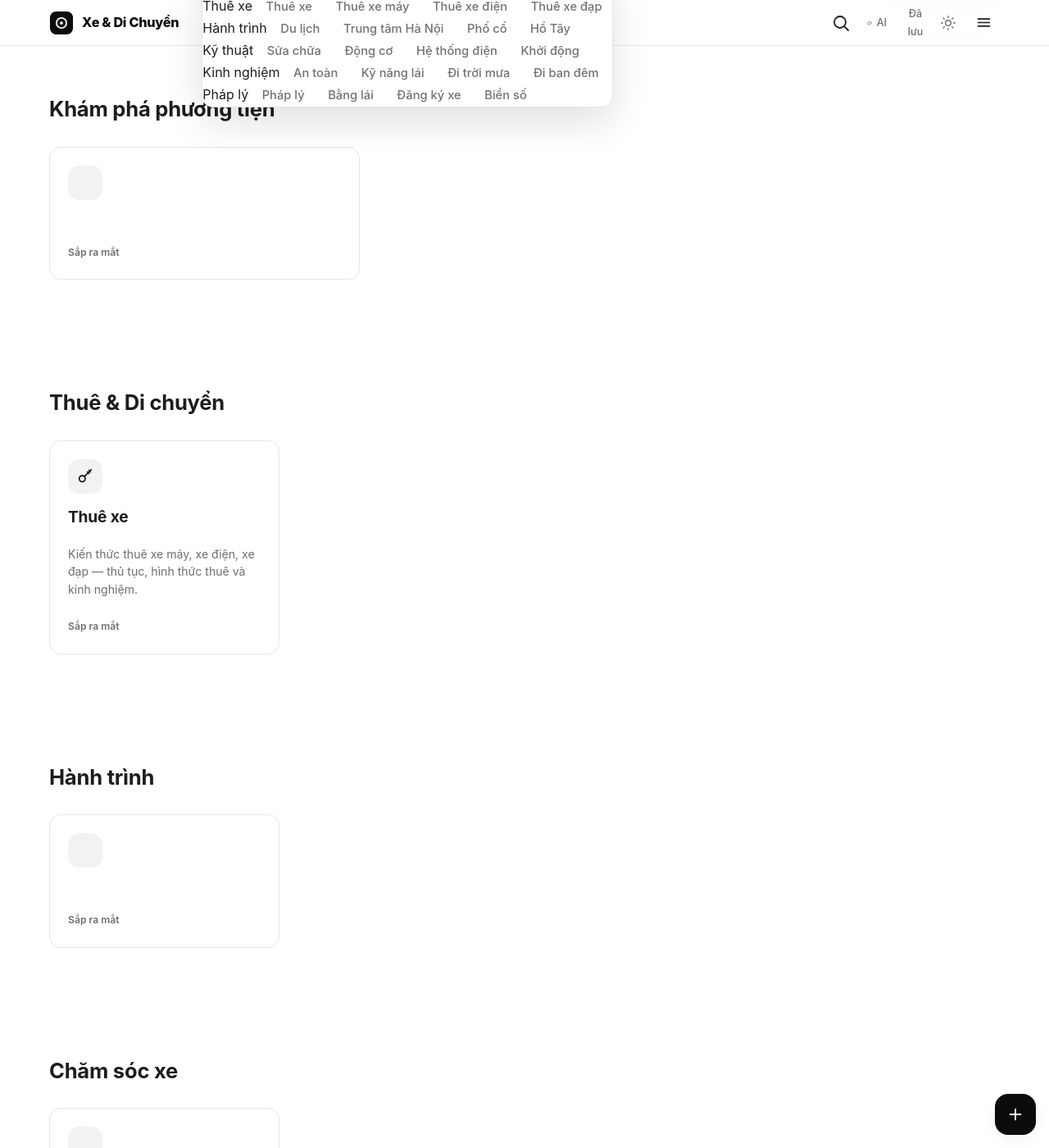
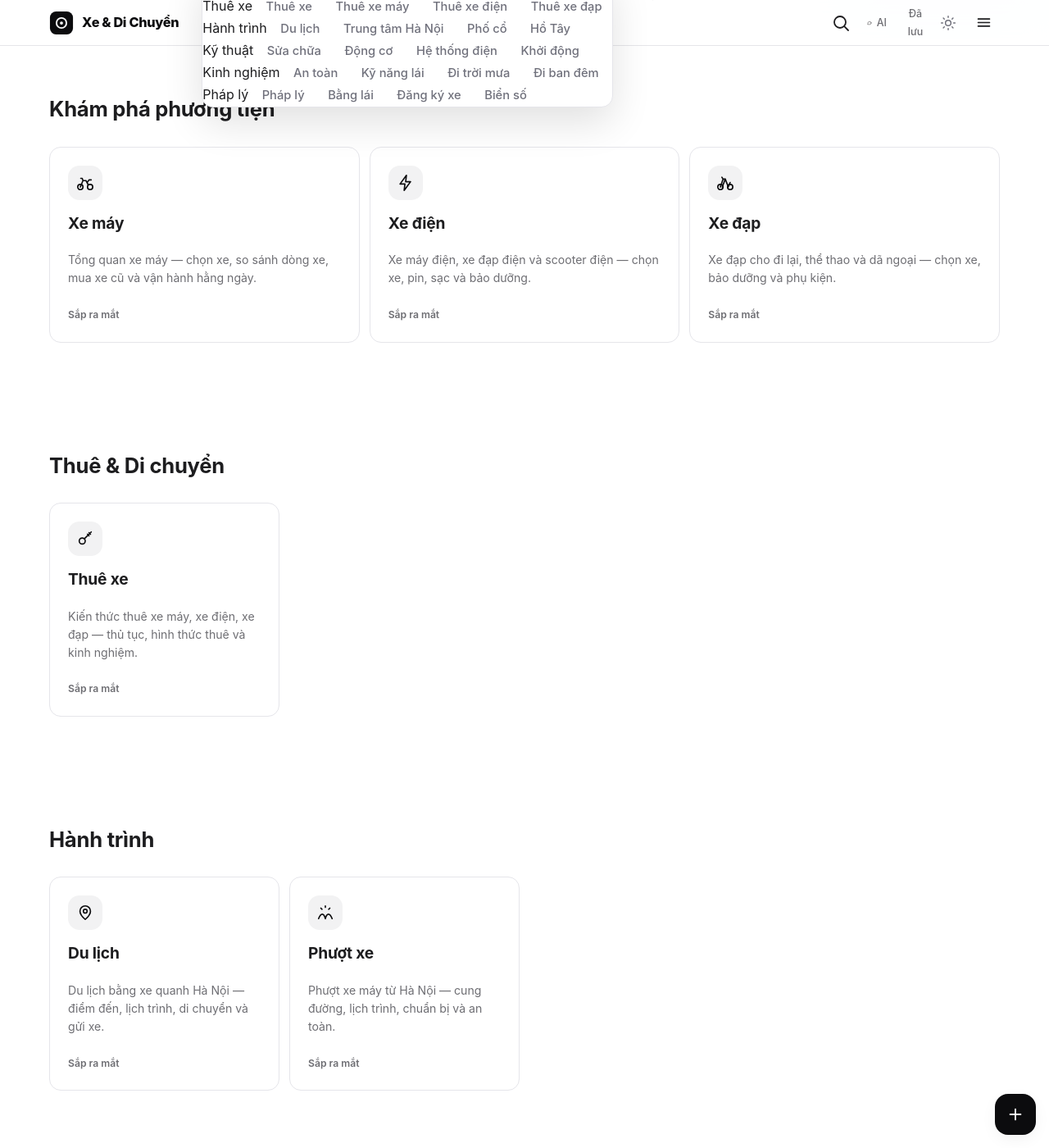
Before and after one commit to codeappweb/lab, a Jekyll site: the page built from index.md, in a window 1280 px wide and 1400 px high, scrolled down 535 px. Shown: the whole window at 82% size. Built offline with Jekyll 4.4.1, drawn with Linux system fonts in a browser that asks for light colours; some of the changed text lies outside the part shown.

Commit message:
fix(build): index.md — sửa 5 vòng lặp Liquid không hợp lệ (filter trong for tag gây warning và section danh mục rỗng) + bỏ 3 newline chèn giữa token

```diff
--- a/index.md
+++ b/index.md
@@ -26,7 +26,7 @@ description: "Kiến thức thực dụng về xe máy, xe điện, xe đạp, s
 <section class="section container" id="danh-muc">
   <h2 class="section-title">Khám phá phương tiện</h2>
   <div class="topic-grid--xl">
-    {% for slug in 'xe-may,xe-dien,xe-dap' | split: ',' %}
+    {% assign slugs = 'xe-may,xe-dien,xe-dap' | split: ',' %}{% for slug in slugs %}
     {% assign p = site.data.taxonomy.parents | where: 'slug', slug | first %}
     {% assign pcount = 0 %}
     {% for post in site.posts %}
@@ -47,7 +47,7 @@ description: "Kiến thức thực dụng về xe máy, xe điện, xe đạp, s
 <section class="section container">
   <h2 class="section-title">Thuê &amp; Di chuyển</h2>
   <div class="topic-grid">
-    {% for slug in 'thue-xe' | split: ',' %}
+    {% assign slugs = 'thue-xe' | split: ',' %}{% for slug in slugs %}
     {% assign p = site.data.taxonomy.parents | where: 'slug', slug | first %}
     {% assign pcount = 0 %}
     {% for post in site.posts %}
@@ -68,7 +68,7 @@ description: "Kiến thức thực dụng về xe máy, xe điện, xe đạp, s
 <section class="section container">
   <h2 class="section-title">Hành trình</h2>
   <div class="topic-grid">
-    {% for slug in 'du-lich,phuot-xe' | split: ',' %}
+    {% assign slugs = 'du-lich,phuot-xe' | split: ',' %}{% for slug in slugs %}
     {% assign p = site.data.taxonomy.parents | where: 'slug', slug | first %}
     {% assign pcount = 0 %}
     {% for post in site.posts %}
@@ -89,7 +89,7 @@ description: "Kiến thức thực dụng về xe máy, xe điện, xe đạp, s
 <section class="section container">
   <h2 class="section-title">Chăm sóc xe</h2>
   <div class="topic-grid">
-    {% for slug in 'sua-chua,phu-tung' | split: ',' %}
+    {% assign slugs = 'sua-chua,phu-tung' | split: ',' %}{% for slug in slugs %}
     {% assign p = site.data.taxonomy.parents | where: 'slug', slug | first %}
     {% assign pcount = 0 %}
     {% for post in site.posts %}
@@ -110,7 +110,7 @@ description: "Kiến thức thực dụng về xe máy, xe điện, xe đạp, s
 <section class="section container">
   <h2 class="section-title">Kiến thức</h2>
   <div class="topic-grid">
-    {% for slug in 'phap-ly,an-toan,chi-phi,cong-nghe' | split: ',' %}
+    {% assign slugs = 'phap-ly,an-toan,chi-phi,cong-nghe' | split: ',' %}{% for slug in slugs %}
     {% assign p = site.data.taxonomy.parents | where: 'slug', slug | first %}
     {% assign pcount = 0 %}
     {% for post in site.posts %}
```
